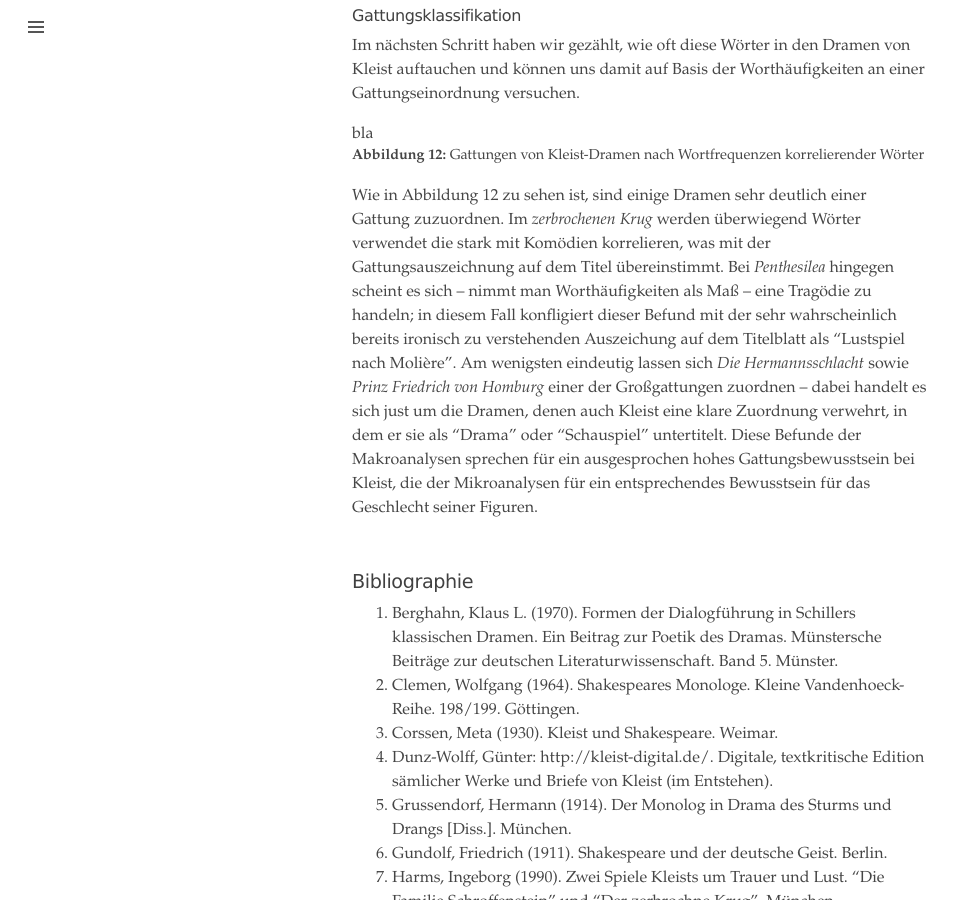
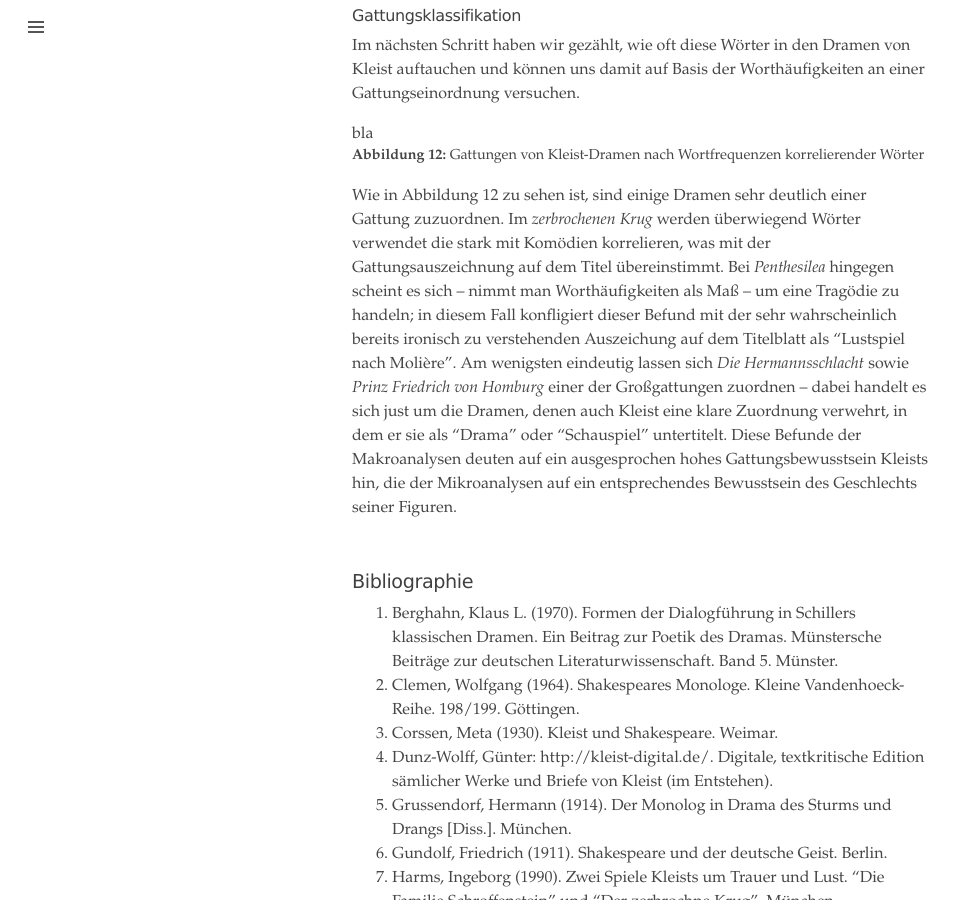
Before and after one commit to quadrama/quadrama.github.io, a Jekyll site: the page built from _posts/2016-10-07-ottokar-capulet.md, in a window 1280 px wide and 900 px high, scrolled down 14517 px. Shown: the whole window, without its empty margins (0-963 px from the left). Built offline with Jekyll 4.4.1, drawn with Linux system fonts in a browser that asks for light colours; nearby versions of some CDN libraries; library files that are not in the unit come from our copies.

Commit message:
Update 2016-10-07-ottokar-capulet.md

```diff
--- a/_posts/2016-10-07-ottokar-capulet.md
+++ b/_posts/2016-10-07-ottokar-capulet.md
@@ -424,7 +424,7 @@ $('#kleist-tendencies').highcharts({
 });
 </script>
 
-Wie in <span class="ref-figure" /> zu sehen ist, sind einige Dramen sehr deutlich einer Gattung zuzuordnen. Im *zerbrochenen Krug* werden überwiegend Wörter verwendet die stark mit Komödien korrelieren, was mit der Gattungsauszeichnung auf dem Titel übereinstimmt. Bei  *Penthesilea* hingegen scheint es sich -- nimmt man Worthäufigkeiten als Maß -- eine Tragödie zu handeln; in diesem Fall konfligiert dieser Befund mit der sehr wahrscheinlich bereits ironisch zu verstehenden Auszeichung auf dem Titelblatt als "Lustspiel nach Molière". Am wenigsten eindeutig lassen sich *Die Hermannsschlacht* sowie *Prinz Friedrich von Homburg* einer der Großgattungen zuordnen -- dabei handelt es sich just um die Dramen, denen auch Kleist eine klare Zuordnung verwehrt, in dem er sie als "Drama" oder "Schauspiel" untertitelt. Diese Befunde der Makroanalysen sprechen für ein ausgesprochen hohes Gattungsbewusstsein bei Kleist, die der Mikroanalysen für ein entsprechendes Bewusstsein für das Geschlecht seiner Figuren.
+Wie in <span class="ref-figure" /> zu sehen ist, sind einige Dramen sehr deutlich einer Gattung zuzuordnen. Im *zerbrochenen Krug* werden überwiegend Wörter verwendet die stark mit Komödien korrelieren, was mit der Gattungsauszeichnung auf dem Titel übereinstimmt. Bei  *Penthesilea* hingegen scheint es sich -- nimmt man Worthäufigkeiten als Maß -- um eine Tragödie zu handeln; in diesem Fall konfligiert dieser Befund mit der sehr wahrscheinlich bereits ironisch zu verstehenden Auszeichung auf dem Titelblatt als "Lustspiel nach Molière". Am wenigsten eindeutig lassen sich *Die Hermannsschlacht* sowie *Prinz Friedrich von Homburg* einer der Großgattungen zuordnen -- dabei handelt es sich just um die Dramen, denen auch Kleist eine klare Zuordnung verwehrt, in dem er sie als "Drama" oder "Schauspiel" untertitelt. Diese Befunde der Makroanalysen deuten auf ein ausgesprochen hohes Gattungsbewusstsein Kleists hin, die der Mikroanalysen auf ein entsprechendes Bewusstsein des Geschlechts seiner Figuren.
 
 
 
```
